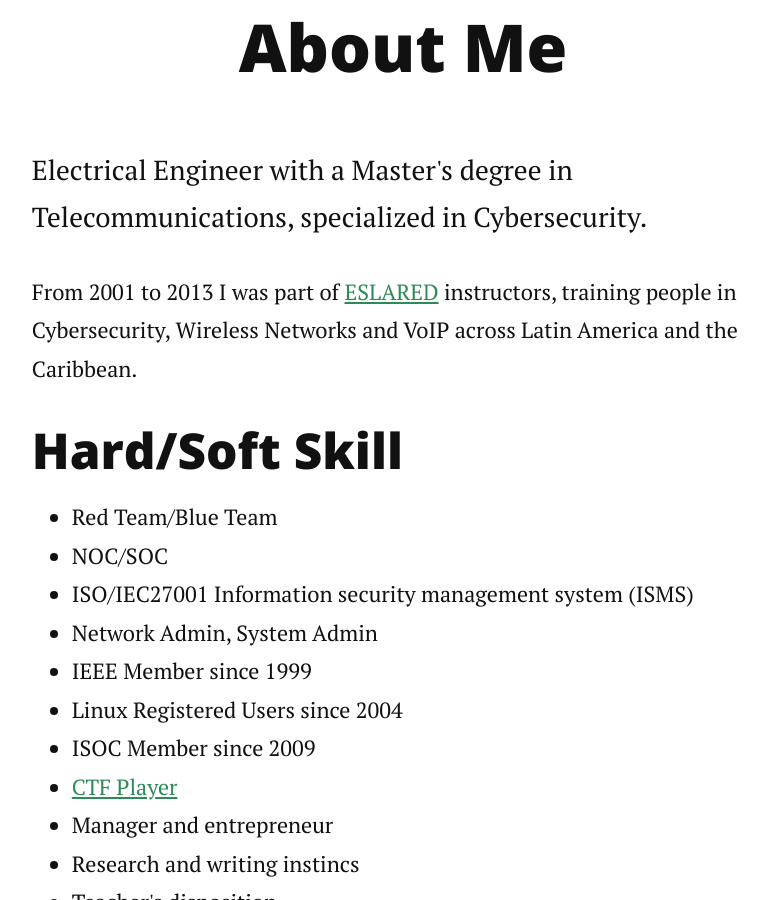
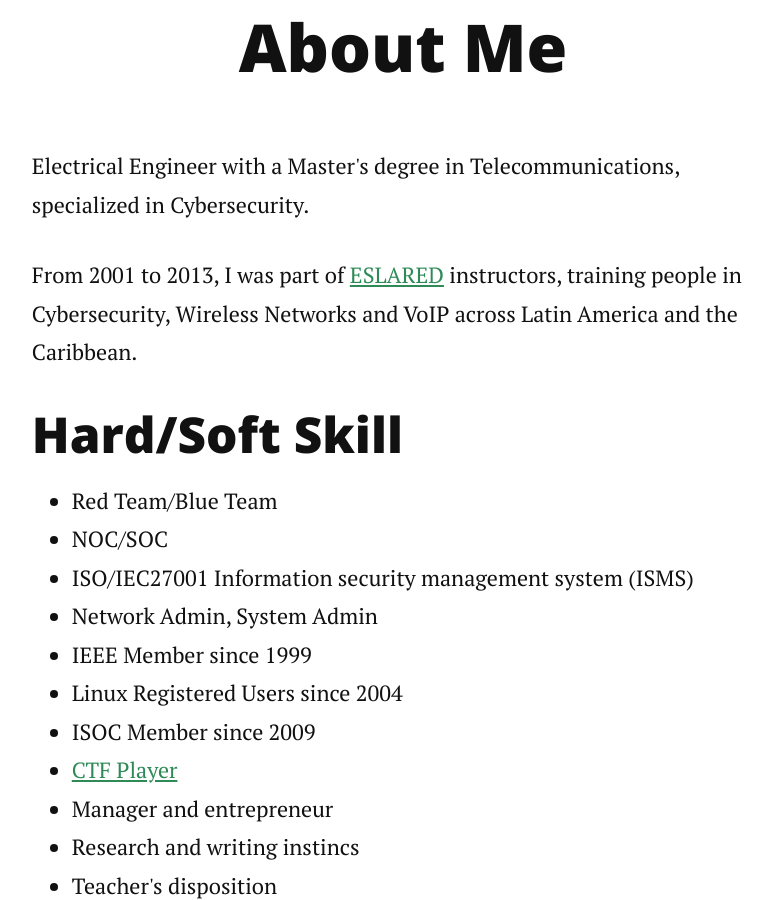
Before and after one commit to leonuz/leonuz.github.io, a Jekyll site: the page built from about.md, in a window 1280 px wide and 900 px high, scrolled down 350 px. Shown: the whole window, without its empty margins (237-1010 px from the left). Built offline with Jekyll 4.4.1, drawn with Linux system fonts in a browser that asks for light colours; nearby versions of some CDN libraries.

Commit message:
minor changes

```diff
--- a/about.md
+++ b/about.md
@@ -5,8 +5,8 @@ title: whoami
 
 <div class="post">
 	<h1 class="pageTitle">About Me</h1>
-	<p class="intro">Electrical Engineer with a Master's degree in Telecommunications, specialized in Cybersecurity.</p>
-	<p>From 2001 to 2013 I was part of  <a href="https://www.internetsociety.org/news/press-releases/2008/leading-latin-american-foundation-eslared-receives-10th-annual-jonathan-b-postel-service-award-promoting-internet-latin-america/" target="_blank">ESLARED</a> instructors, training people in Cybersecurity, Wireless Networks and VoIP across Latin America and the Caribbean.</p>
+	<p>Electrical Engineer with a Master's degree in Telecommunications, specialized in Cybersecurity.</p>
+	<p>From 2001 to 2013, I was part of  <a href="https://www.internetsociety.org/news/press-releases/2008/leading-latin-american-foundation-eslared-receives-10th-annual-jonathan-b-postel-service-award-promoting-internet-latin-america/" target="_blank">ESLARED</a> instructors, training people in Cybersecurity, Wireless Networks and VoIP across Latin America and the Caribbean.</p>
 	<h2>Hard/Soft Skill</h2>
 	<ul>
 		<li>Red Team/Blue Team</li>
```
